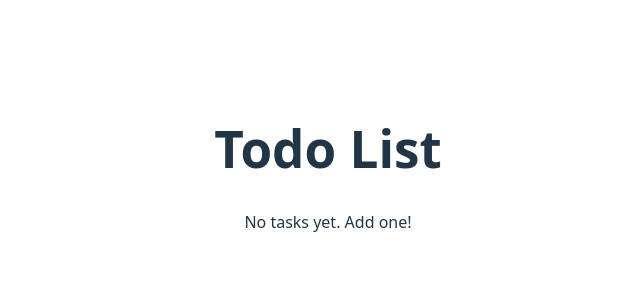
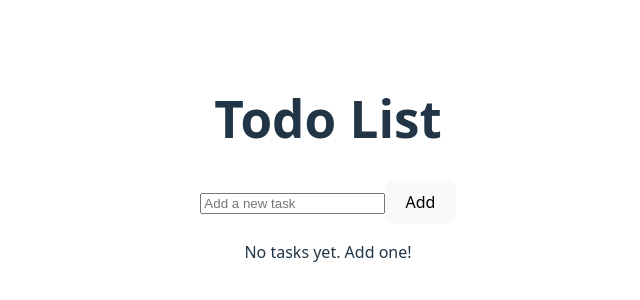
Before and after one commit to izzydin/todo-list-react-tdd, a React (Vite) app: page / in a window 1280 px wide. Shown: the part 232-532 px from the top of the page, without its empty margins (312-952 px from the left). Built offline with nearby package versions, Linux system fonts and the light colour scheme.

Commit message:
feat: allow users to add a new todo

```diff
--- a/src/App.tsx
+++ b/src/App.tsx
@@ -2,12 +2,33 @@ import { useState } from 'react'
 import './App.css'
 
 function App() {
-  const [todos] = useState([])
+  const [todos, setTodos] = useState<string[]>([])
+  const [inputValue, setInputValue] = useState('')
+
+  const handleAdd = () => {
+    if (!inputValue) return
+    setTodos([...todos, inputValue])
+    setInputValue('')
+  }
 
   return (
     <div className="app-container">
       <h1>Todo List</h1>
+      <div className="input-group">
+        <input
+          type="text"
+          placeholder="Add a new task"
+          value={inputValue}
+          onChange={(e) => setInputValue(e.target.value)}
+        />
+        <button onClick={handleAdd}>Add</button>
+      </div>
       {todos.length === 0 && <p>No tasks yet. Add one!</p>}
+      <ul>
+        {todos.map((todo, index) => (
+          <li key={index}>{todo}</li>
+        ))}
+      </ul>
     </div>
   )
 }
```
